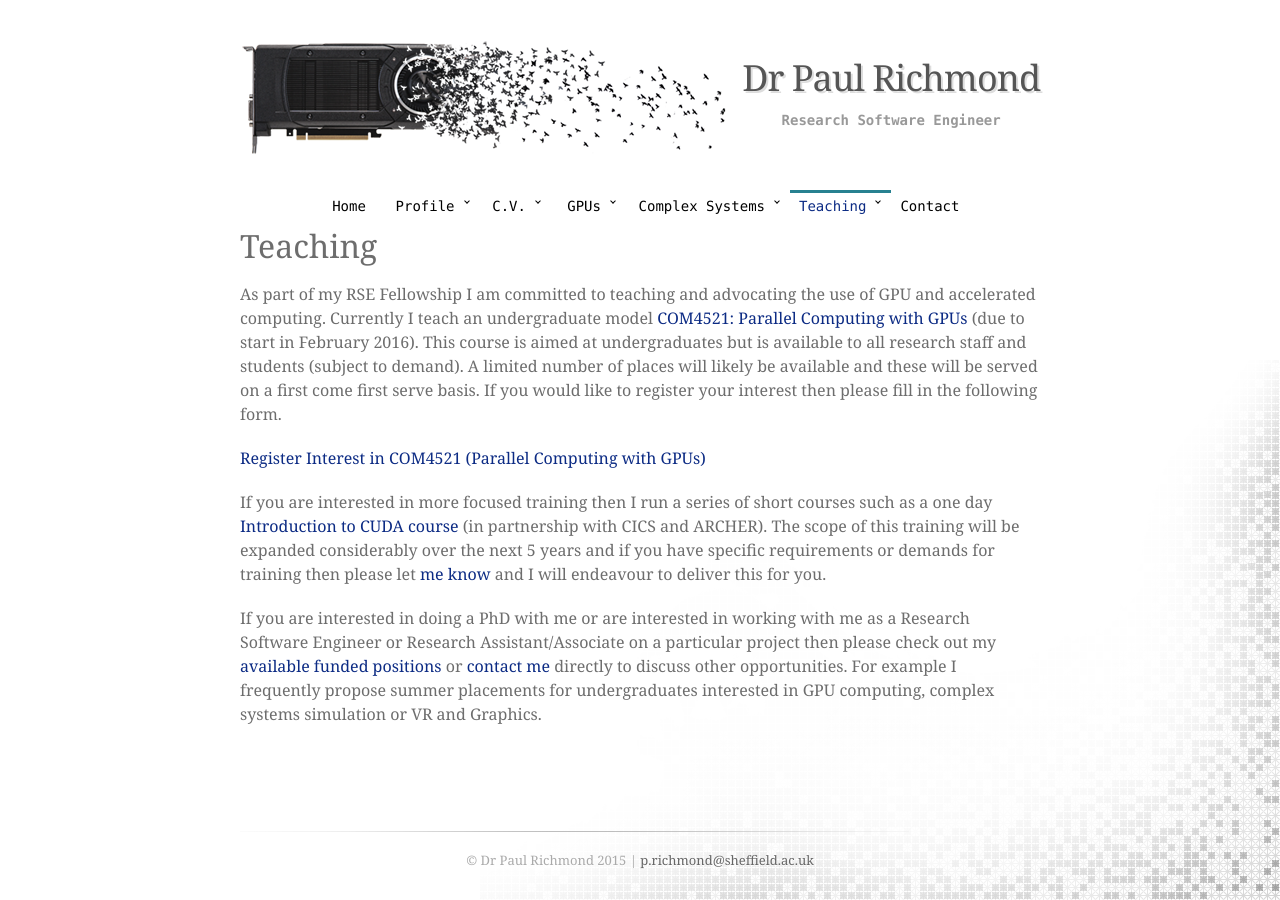
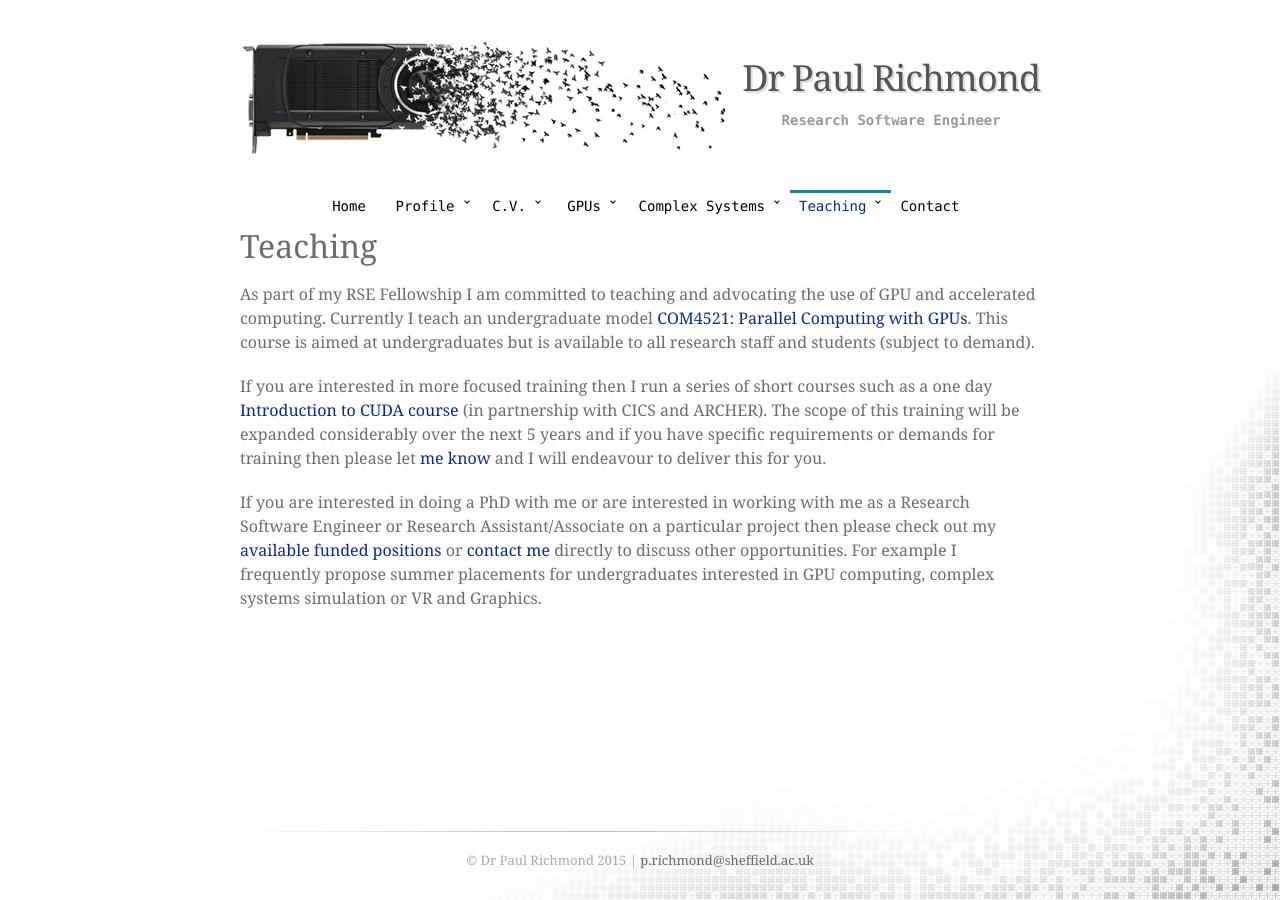
Before and after one commit to mondus/mondus.github.io, a Jekyll site: the page built from teaching/index.md, in a window 1280 px wide. Built offline with Jekyll 4.4.1, drawn with Linux system fonts in a browser that asks for light colours; nearby versions of some CDN libraries; some web fonts are replaced.

Commit message:
Update index.md

```diff
--- a/teaching/index.md
+++ b/teaching/index.md
@@ -5,9 +5,7 @@ layout: homepage
 
 # Teaching
 
-As part of my RSE Fellowship I am committed to teaching and advocating the use of GPU and accelerated computing. Currently I teach an undergraduate model [COM4521: Parallel Computing with GPUs](../shef-only/COM4521) (due to start in February 2016). This course is aimed at undergraduates but is available to all research staff and students (subject to demand). A limited number of places will likely be available and these will be served on a first come first serve basis. If you would like to register your interest then please fill in the following form.
-
-[Register Interest in COM4521 (Parallel Computing with GPUs)](http://goo.gl/forms/vKoAjUqFE2)
+As part of my RSE Fellowship I am committed to teaching and advocating the use of GPU and accelerated computing. Currently I teach an undergraduate model [COM4521: Parallel Computing with GPUs](../COM4521). This course is aimed at undergraduates but is available to all research staff and students (subject to demand).
 
 If you are interested in more focused training then I run a series of short courses such as a one day [Introduction to CUDA course](./CUDA) (in partnership with CICS and ARCHER). The scope of this training will be expanded considerably over the next 5 years and if you have specific requirements or demands for training then please let [me know](../contact) and I will endeavour to deliver this for you.
 
```
